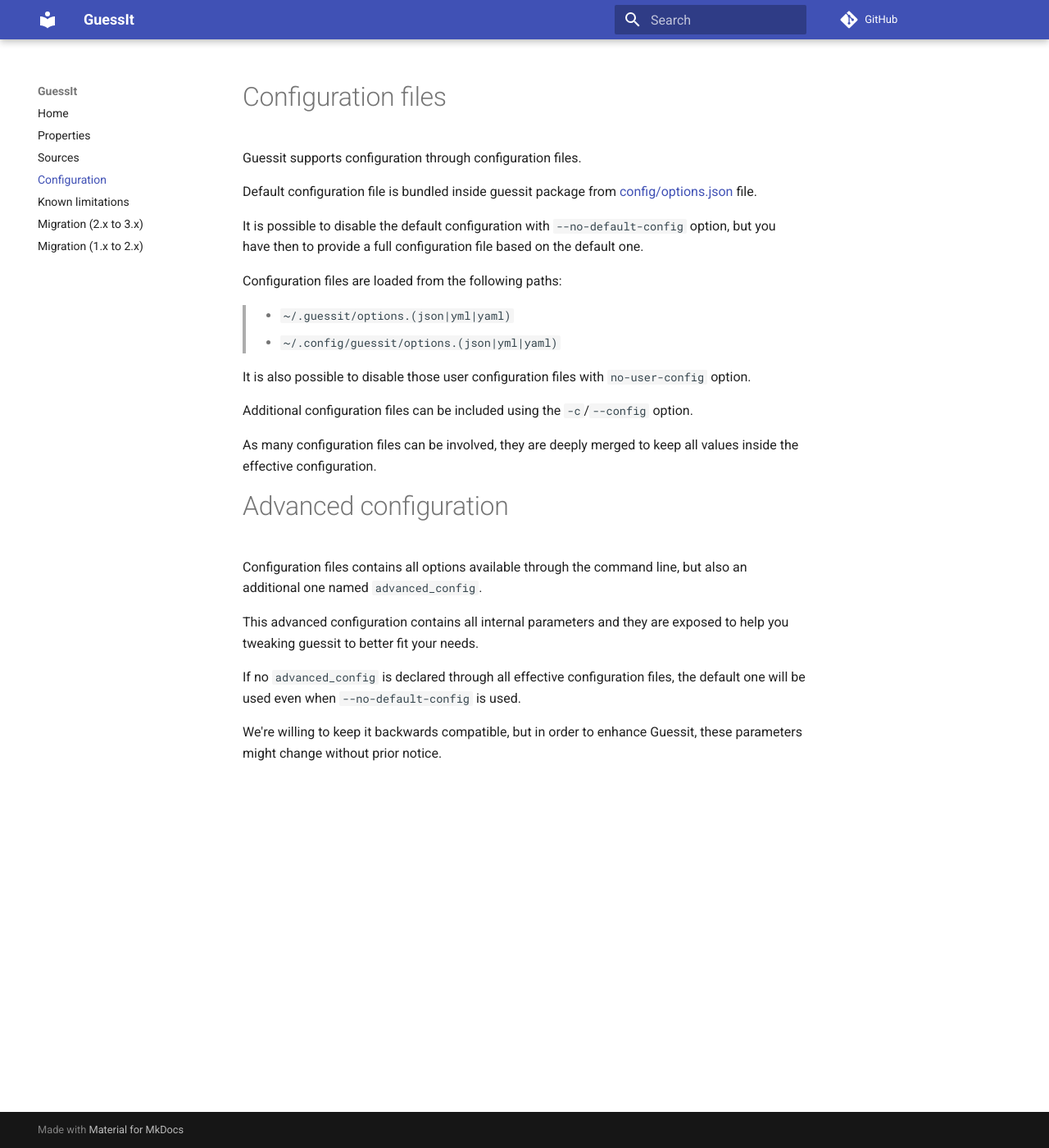
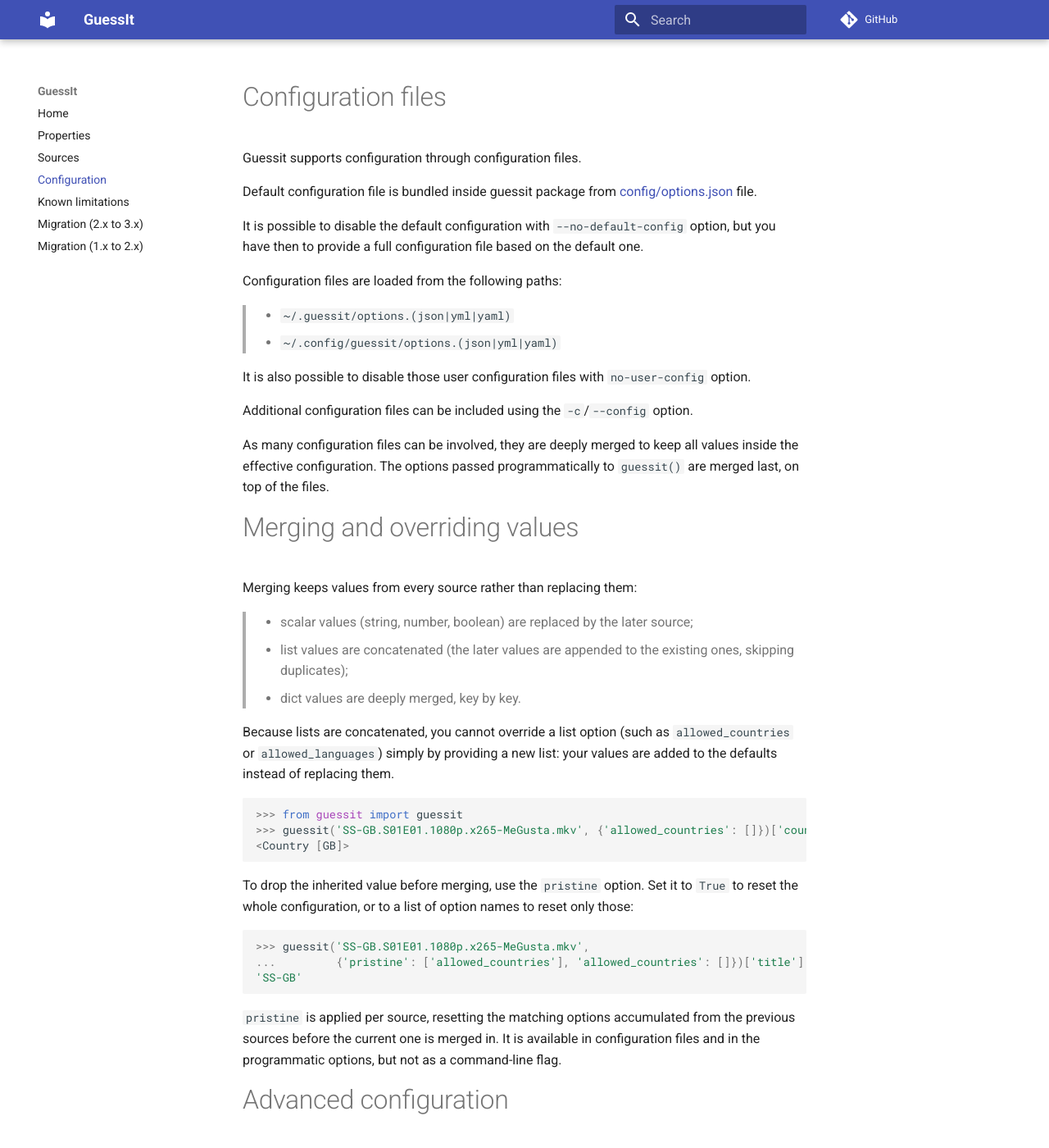
Before and after one commit to guessit-io/guessit, an MkDocs documentation site: the page built from docs/configuration.md, in a window 1280 px wide and 1400 px high. Shown: the whole window at 82% size. Built offline with MkDocs 1.6.1 and Material for MkDocs 9.7.7, drawn with Linux system fonts in a browser that asks for light colours; comment, search, counter and statistics services are not loaded.

Commit message:
docs(config): document list merge behaviour and the pristine option
Explain that list options are concatenated across sources (so a new list
does not override the defaults) and that the pristine option resets
inherited values before merging.

Closes #610

Co-Authored-By: Claude Opus 4.8 (1M context) <noreply@anthropic.com>
Claude-Session: https://claude.ai/code/session_01MmzajDoiRDF6Lq6MtD3gVL

````diff
--- a/docs/configuration.md
+++ b/docs/configuration.md
@@ -21,7 +21,42 @@ Additional configuration files can be included using the `-c`/`--config`
 option.
 
 As many configuration files can be involved, they are deeply merged to
-keep all values inside the effective configuration.
+keep all values inside the effective configuration. The options passed
+programmatically to `guessit()` are merged last, on top of the files.
+
+# Merging and overriding values
+
+Merging keeps values from every source rather than replacing them:
+
+> -   scalar values (string, number, boolean) are replaced by the later source;
+> -   list values are concatenated (the later values are appended to the
+>     existing ones, skipping duplicates);
+> -   dict values are deeply merged, key by key.
+
+Because lists are concatenated, you cannot override a list option (such as
+`allowed_countries` or `allowed_languages`) simply by providing a new list:
+your values are added to the defaults instead of replacing them.
+
+```python
+>>> from guessit import guessit
+>>> guessit('SS-GB.S01E01.1080p.x265-MeGusta.mkv', {'allowed_countries': []})['country']
+<Country [GB]>
+```
+
+To drop the inherited value before merging, use the `pristine` option. Set it
+to `True` to reset the whole configuration, or to a list of option names to
+reset only those:
+
+```python
+>>> guessit('SS-GB.S01E01.1080p.x265-MeGusta.mkv',
+...         {'pristine': ['allowed_countries'], 'allowed_countries': []})['title']
+'SS-GB'
+```
+
+`pristine` is applied per source, resetting the matching options accumulated
+from the previous sources before the current one is merged in. It is available
+in configuration files and in the programmatic options, but not as a
+command-line flag.
 
 # Advanced configuration
 
````
